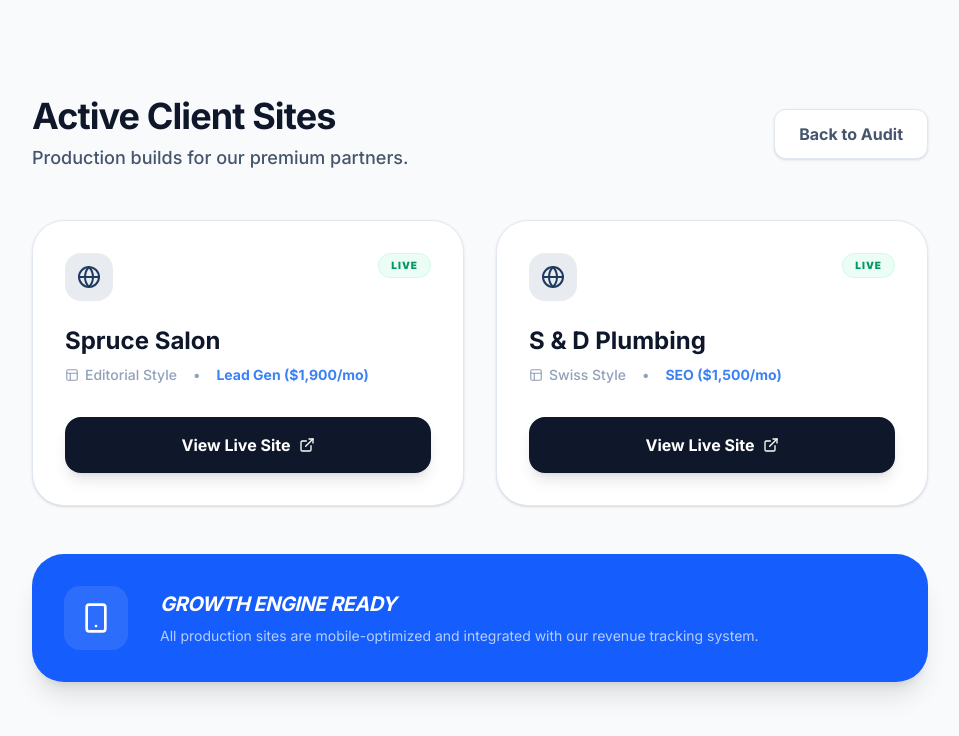
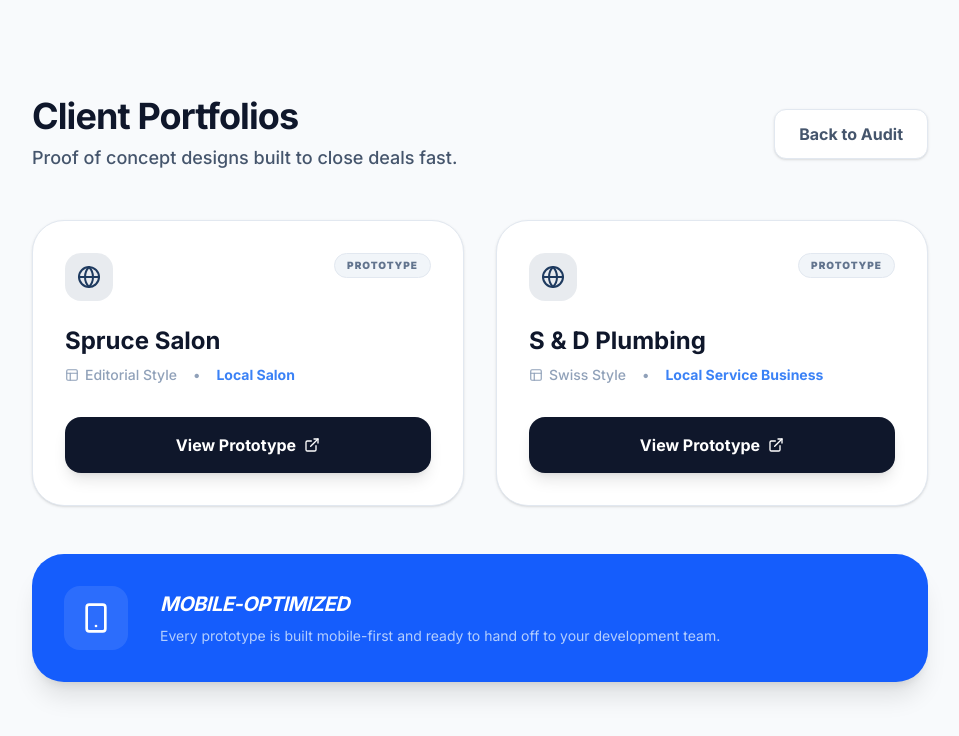
Before and after one commit to spicylinus/revfi, a Next.js app: page /projects in a window 1280 px wide. Shown: the top 736 px of the page, without its empty margins (160-1119 px from the left). Built offline with nearby package versions, Linux system fonts and the light colour scheme.

Commit message:
fix: remove internal pricing from portfolio, relabel as prototypes not live sites

```diff
--- a/src/app/projects/page.tsx
+++ b/src/app/projects/page.tsx
@@ -10,16 +10,16 @@ const ACTIVE_PROJECTS = [
     name: 'Spruce Salon',
     url: '/projects/spruce-salon/',
     style: 'Editorial',
-    status: 'Live',
-    tier: 'Lead Gen ($1,900/mo)'
+    status: 'Prototype',
+    service: 'Local Salon'
   },
   {
     id: 'sd-plumbing',
     name: 'S & D Plumbing',
     url: '/projects/sd-plumbing/',
     style: 'Swiss',
-    status: 'Live',
-    tier: 'SEO ($1,500/mo)'
+    status: 'Prototype',
+    service: 'Local Service Business'
   }
 ];
 
@@ -29,8 +29,8 @@ export default function ProjectsIndex() {
       <div className="max-w-4xl mx-auto">
         <div className="flex justify-between items-center mb-12">
           <div>
-            <h1 className="text-4xl font-bold text-slate-900 mb-2 tracking-tight">Active Client Sites</h1>
-            <p className="text-slate-500 font-medium text-lg text-slate-600">Production builds for our premium partners.</p>
+            <h1 className="text-4xl font-bold text-slate-900 mb-2 tracking-tight">Client Portfolios</h1>
+            <p className="text-slate-500 font-medium text-lg text-slate-600">Proof of concept designs built to close deals fast.</p>
           </div>
           <Link href="/" className="px-6 py-3 bg-white border border-slate-200 rounded-xl font-bold text-slate-600 hover:bg-slate-50 transition-all shadow-sm">
             Back to Audit
@@ -44,7 +44,7 @@ export default function ProjectsIndex() {
                 <div className="w-12 h-12 bg-primary/10 rounded-2xl flex items-center justify-center text-primary">
                   <Globe size={24} />
                 </div>
-                <span className="px-3 py-1 bg-emerald-50 text-emerald-600 text-[10px] font-black uppercase tracking-widest rounded-full border border-emerald-100">
+                <span className="px-3 py-1 bg-slate-100 text-slate-500 text-[10px] font-black uppercase tracking-widest rounded-full border border-slate-200">
                   {project.status}
                 </span>
               </div>
@@ -55,13 +55,13 @@ export default function ProjectsIndex() {
                   {project.style} Style
                 </span>
                 <span>•</span>
-                <span className="text-secondary font-bold">{project.tier}</span>
+                <span className="text-secondary font-bold">{project.service}</span>
               </div>
               <Link
                 href={project.url}
                 className="w-full py-4 bg-slate-900 text-white rounded-2xl font-bold flex items-center justify-center gap-2 hover:bg-slate-800 transition-all shadow-lg"
               >
-                View Live Site
+                View Prototype
                 <ExternalLink size={16} />
               </Link>
             </div>
@@ -73,8 +73,8 @@ export default function ProjectsIndex() {
              <Smartphone size={32} />
            </div>
            <div className="flex-1 text-center md:text-left">
-             <h4 className="text-xl font-bold mb-2 uppercase italic tracking-tight">Growth Engine Ready</h4>
-             <p className="text-blue-100 text-sm opacity-80">All production sites are mobile-optimized and integrated with our revenue tracking system.</p>
+             <h4 className="text-xl font-bold mb-2 uppercase italic tracking-tight">Mobile-Optimized</h4>
+             <p className="text-blue-100 text-sm opacity-80">Every prototype is built mobile-first and ready to hand off to your development team.</p>
            </div>
         </div>
       </div>
```
